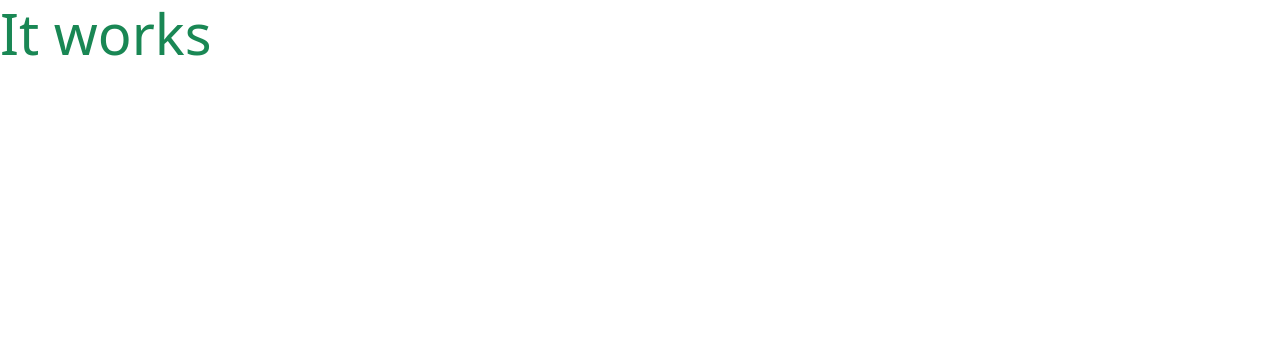
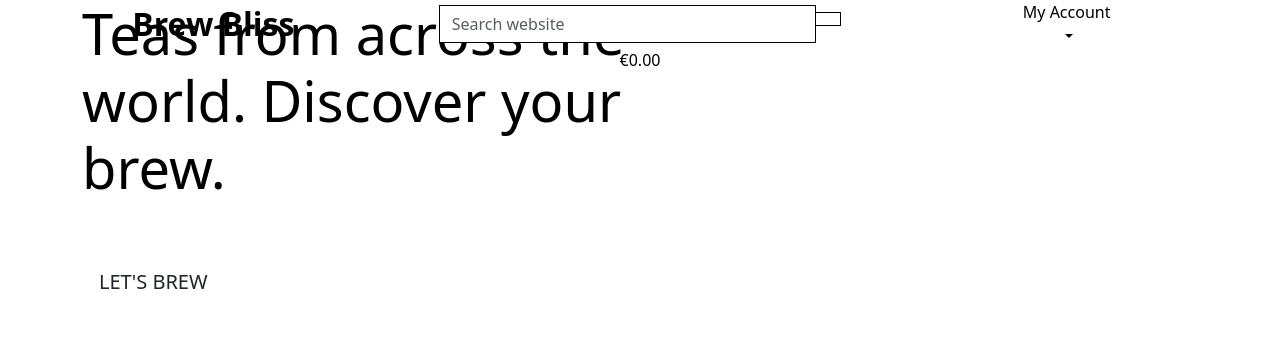
Before and after one commit to carlow78/brew-bliss, a Django app: page / in a window 1280 px wide. Shown: the top 361 px of the page. Run offline with Django 5.2, Linux system fonts and the light colour scheme.

Commit message:
feat: added base menu folders media and css

```diff
--- a/brew_bliss/settings.py
+++ b/brew_bliss/settings.py
@@ -25,6 +25,7 @@ BASE_DIR = Path(__file__).resolve().parent.parent
 SECRET_KEY = 'django-insecure-ao01q#2n(b6!sy!re^$a3w7al_@v0p!n3zb%#*wgdrb&0*(j47'
 
 # SECURITY WARNING: don't run with debug turned on in production!
+
 DEBUG = True
 
 ALLOWED_HOSTS = ['8000-carlow78-brewbliss-tsq4xp953ow.ws.codeinstitute-ide.net']
--- a/brew_bliss/urls.py
+++ b/brew_bliss/urls.py
@@ -19,9 +19,9 @@ from django.urls import path, include
 
 urlpatterns = [
 
-    path('', include('home.urls')),
     path('admin/', admin.site.urls),
     path('accounts/', include('allauth.urls')),
+    path('', include('home.urls')),
 
 
 ]
--- a/home/templates/home/index.html
+++ b/home/templates/home/index.html
@@ -1,9 +1,27 @@
 {% extends "base.html" %}
-
 {% load static %}
 
+{% block page_header %}
+    <div class="container header-container">
+        <div class="row">
+            <div class="col"></div>
+        </div>
+    </div>
+{% endblock %}
+
 {% block content %}
-
-<h1 class="display-4 text-success">It works</h1>
-
+    <div class="container h-100">
+        <div class="row h-100">
+            <div class="col-7 col-md-6 my-auto">
+                <h1 class="display-4 logo-font text-black">
+                    Teas from across the world. Discover your brew.
+                </h1>
+                <div class="my-5">
+                    <h4>
+                        <a href="" class="lets-brew-button btn btn-lg rounded-0 text-uppercase py-3">Let's Brew</a>
+                    </h4>
+                </div>
+            </div>
+        </div>
+    </div>
 {% endblock %}
--- a/templates/base.html
+++ b/templates/base.html
@@ -10,7 +10,7 @@
     {% block meta %}
         <meta http-equiv="X-UA-Compatible" content="ie=edge">
         <meta charset="utf-8">
-        <meta name="viewport" content="width=device-width, initial-scale=1">
+        <meta name="viewport" content="width=device-width, initial-scale=1, shrink-to-fit=no">
     {% endblock %}
 
     {% block extra_meta %}
@@ -24,7 +24,6 @@
     {% endblock %}
 
     {% block corejs %}
-        <script src="https://cdn.jsdelivr.net/npm/bootstrap@5.3.3/dist/js/bootstrap.bundle.min.js" integrity="sha384-YvpcrYf0tY3lHB60NNkmXc5s9fDVZLESaAA55NDzOxhy9GkcIdslK1eN7N6jIeHz" crossorigin="anonymous"></script>
         <script src="https://cdn.jsdelivr.net/npm/@popperjs/core@2.11.8/dist/umd/popper.min.js" integrity="sha384-I7E8VVD/ismYTF4hNIPjVp/Zjvgyol6VFvRkX/vR+Vc4jQkC+hVqc2pM8ODewa9r" crossorigin="anonymous"></script>
         <script src="https://cdn.jsdelivr.net/npm/bootstrap@5.3.3/dist/js/bootstrap.min.js" integrity="sha384-0pUGZvbkm6XF6gxjEnlmuGrJXVbNuzT9qBBavbLwCsOGabYfZo0T0to5eqruptLy" crossorigin="anonymous"></script>
     {% endblock %}
@@ -38,7 +37,70 @@
 
   <body>
 
-    <header class="container-fluid fixed-top"></header>
+    <header class="container-fluid fixed-top">
+      <div class="row">
+          <div class="col-12 col-lg-4 my-auto py-1 py-lg-0 text-center text-lg-left">
+              <a href="{% url 'home' %}" class="nav-link main-logo-link">
+                  <h2 class="logo-font text-black my-0"><strong>Brew Bliss</strong></h2>
+              </a>
+          </div>
+          <div class="col-12 col-lg-4 my-auto py-1 py-lg-0">
+              <form method="GET" action="">
+                  <div class="input-group w-100">
+                      <input class="form-control border border-black rounded-0" type="text" name="q" placeholder="Search website">
+                      <div class="input-group-append">
+                          <button class="form-control btn btn-black border border-black rounded-0" type="submit">
+                              <span class="icon">
+                                  <i class="fas fa-search"></i>
+                              </span>
+                          </button>
+                      </div>
+                  </div>
+              </form>
+          </div>
+
+          <div class="col-12 col-lg-4 my-auto py-1 py-lg-0">
+            <ul class="list-inline list-unstyled text-center text-lg-right my-0">
+                <li class="list-inline-item dropdown">
+                    <a class="text-black nav-link dropdown-toggle" href="#" id="user-options" data-bs-toggle="dropdown" aria-haspopup="true" aria-expanded="false">
+                        <div class="text-center">
+                            <div><i class="fas fa-user fa-lg"></i></div>
+                            <p class="my-0">My Account</p>
+                        </div>
+                    </a>
+                    <div class="dropdown-menu border-0" aria-labelledby="user-options">
+                        {% if request.user.is_authenticated %}
+                            {% if request.user.is_superuser %}
+                                <a href="" class="dropdown-item">Asset Management</a>
+                            {% endif %}
+                            <a href="" class="dropdown-item">My Profile</a>
+                            <a href="{% url 'account_logout' %}" class="dropdown-item">Logout</a>
+                        {% else %}
+                            <a href="{% url 'account_signup' %}" class="dropdown-item">Register</a>
+                            <a href="{% url 'account_login' %}" class="dropdown-item">Login</a>
+                        {% endif %}
+                    </div>
+                </li>
+            </div>
+        </li>
+                  <li class="list-inline-item">
+                      <a class="{% if grand_total %}text-info font-weight-bold{% else %}text-black{% endif %} nav-link" href="">
+                          <div class="text-center">
+                              <div><i class="fa-solid fa-basket-shopping fa-lg"></i></div>
+                              <p class="my-0">
+                                  {% if grand_total %}
+                                      ${{ grand_total|floatformat:2 }}
+                                  {% else %}
+                                  €0.00
+                                  {% endif %}
+                              </p>
+                          </div>
+                      </a>
+                  </li>
+              </ul>
+          </div>
+      </div>
+  </header>
 
     {% if messages %}
     <div class="message-container"></div>
```
Also changed, not shown: static/css/base.css (added, +10 -0 lines), 1 other file.
